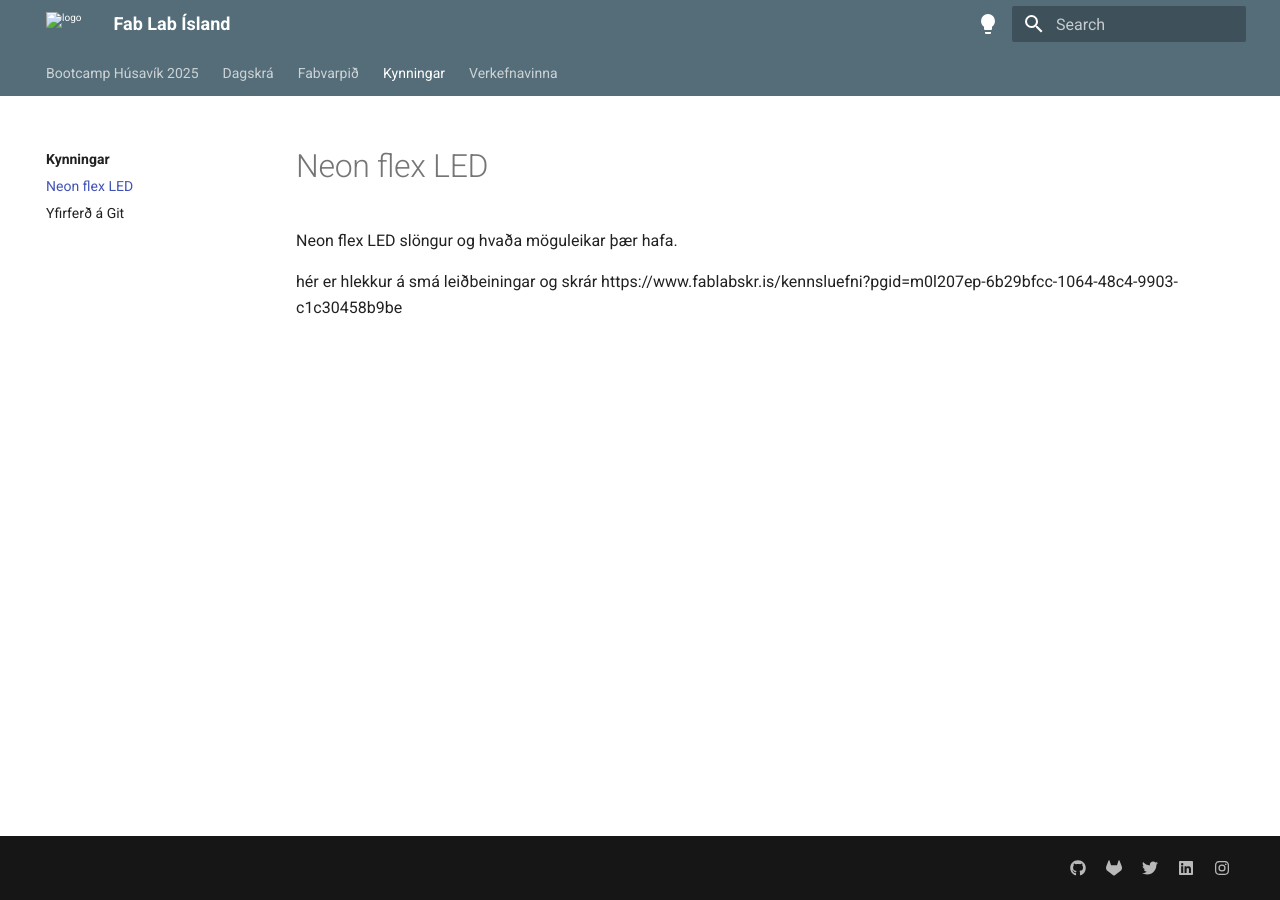
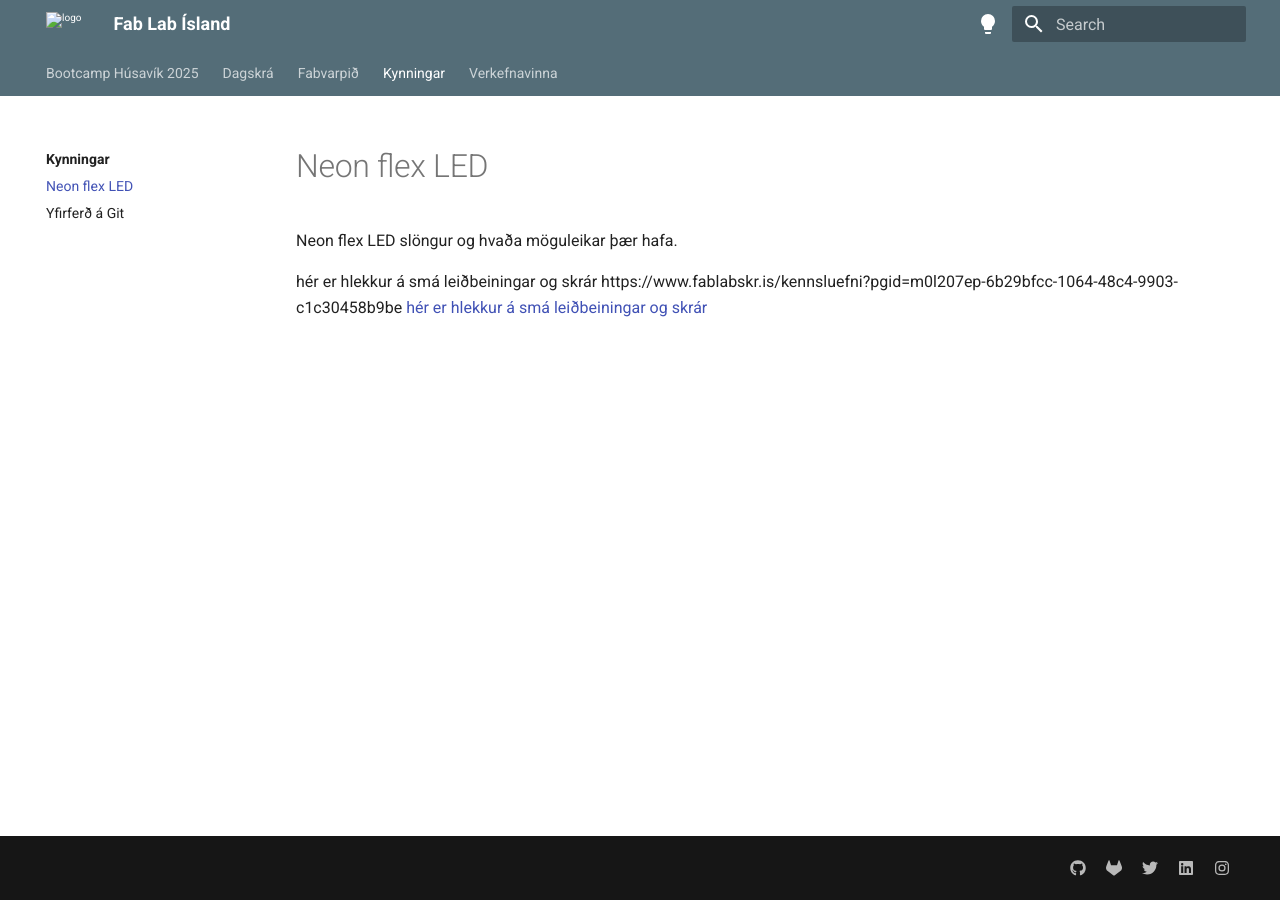
Before and after one commit to Fab-Lab-Island/fli-bootcamp-2025, an MkDocs documentation site: the page built from docs/kynningar/Neon-flex-LED.md, in a window 1280 px wide. Built offline with MkDocs 1.6.1 and Material for MkDocs 9.7.7, drawn with Linux system fonts in a browser that asks for light colours.

Commit message:
Update Neon-flex-LED.md

```diff
--- a/docs/kynningar/Neon-flex-LED.md
+++ b/docs/kynningar/Neon-flex-LED.md
@@ -1,3 +1,4 @@
 Neon flex LED slöngur og hvaða möguleikar þær hafa.
 
 hér er hlekkur á smá leiðbeiningar og skrár https://www.fablabskr.is/kennsluefni?pgid=m0l207ep-6b29bfcc-1064-48c4-9903-c1c30458b9be
+[hér er hlekkur á smá leiðbeiningar og skrár]([www.slod.is](https://www.fablabskr.is/kennsluefni?pgid=m0l207ep-6b29bfcc-1064-48c4-9903-c1c30458b9be))
```
